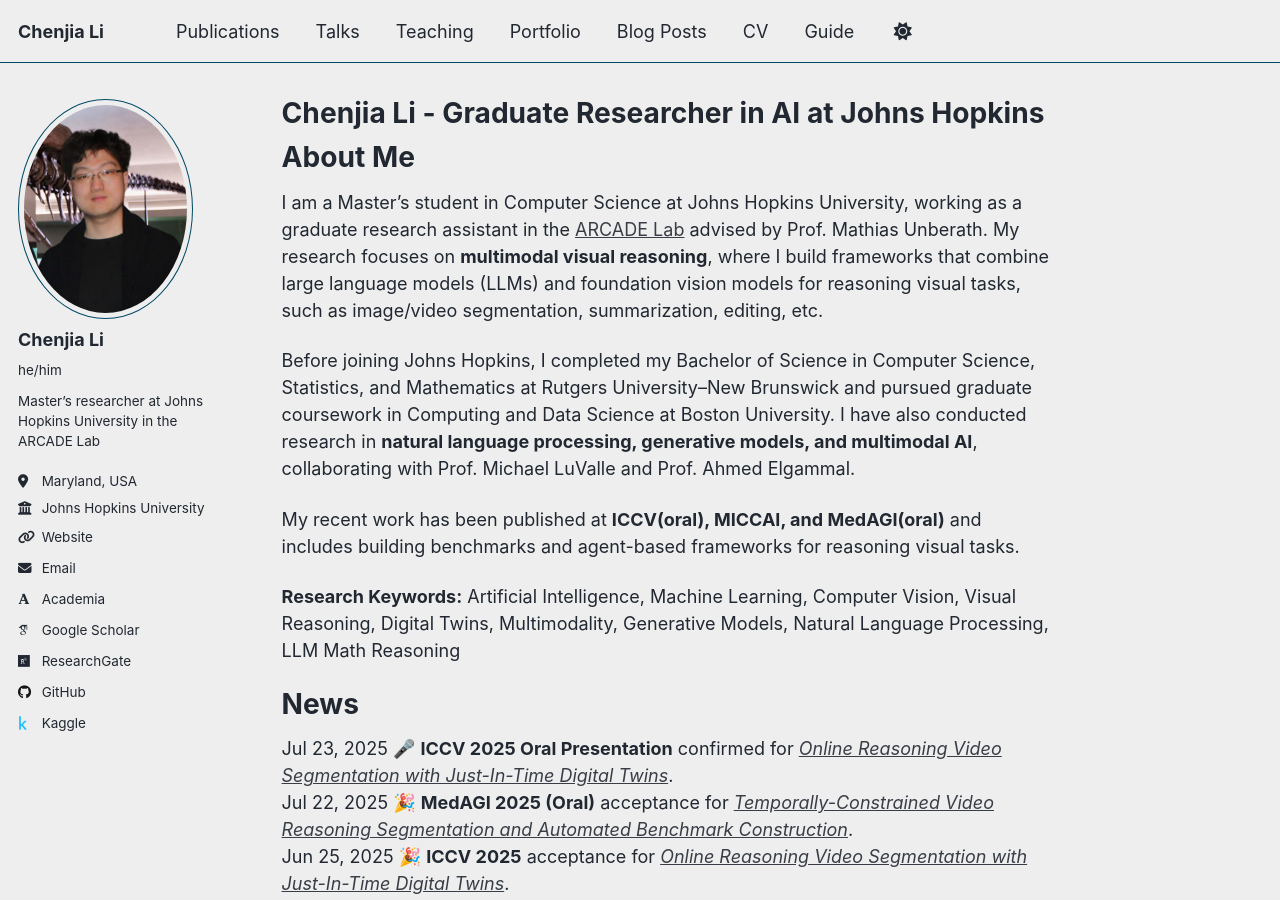
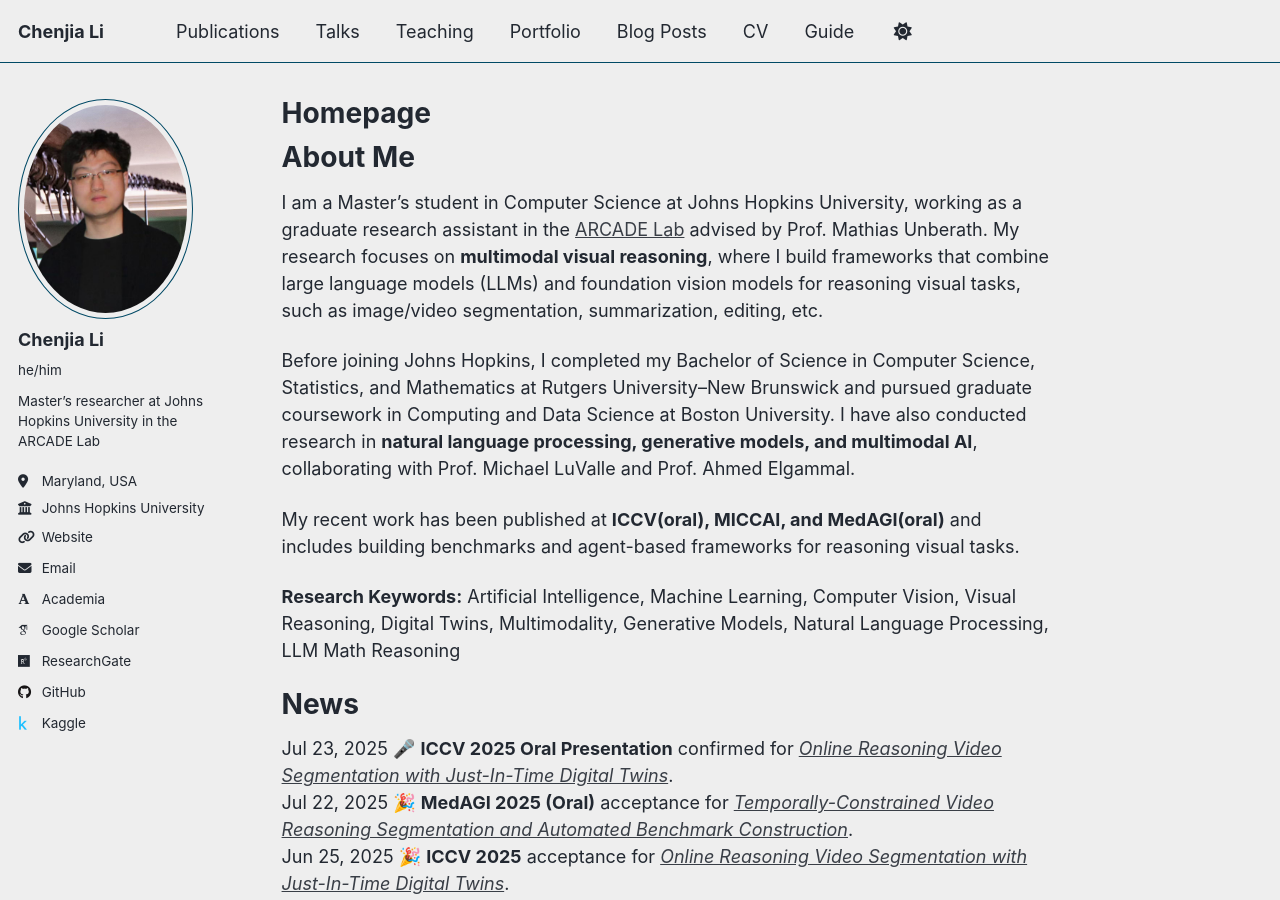
Before and after one commit to ResurrectionV/ResurrectionV.github.io, a Jekyll site: the page built from _pages/about.md, in a window 1280 px wide and 900 px high. Built offline with Jekyll 4.4.1, drawn with Linux system fonts in a browser that asks for light colours; some web fonts are replaced; a script that is not in the unit is left out.

Commit message:
Update about.md

```diff
--- a/_pages/about.md
+++ b/_pages/about.md
@@ -1,6 +1,6 @@
 ---
 permalink: /
-title: "Chenjia Li - Graduate Researcher in AI at Johns Hopkins"
+title: "Homepage"
 author_profile: true
 redirect_from:
   - /about/
```
